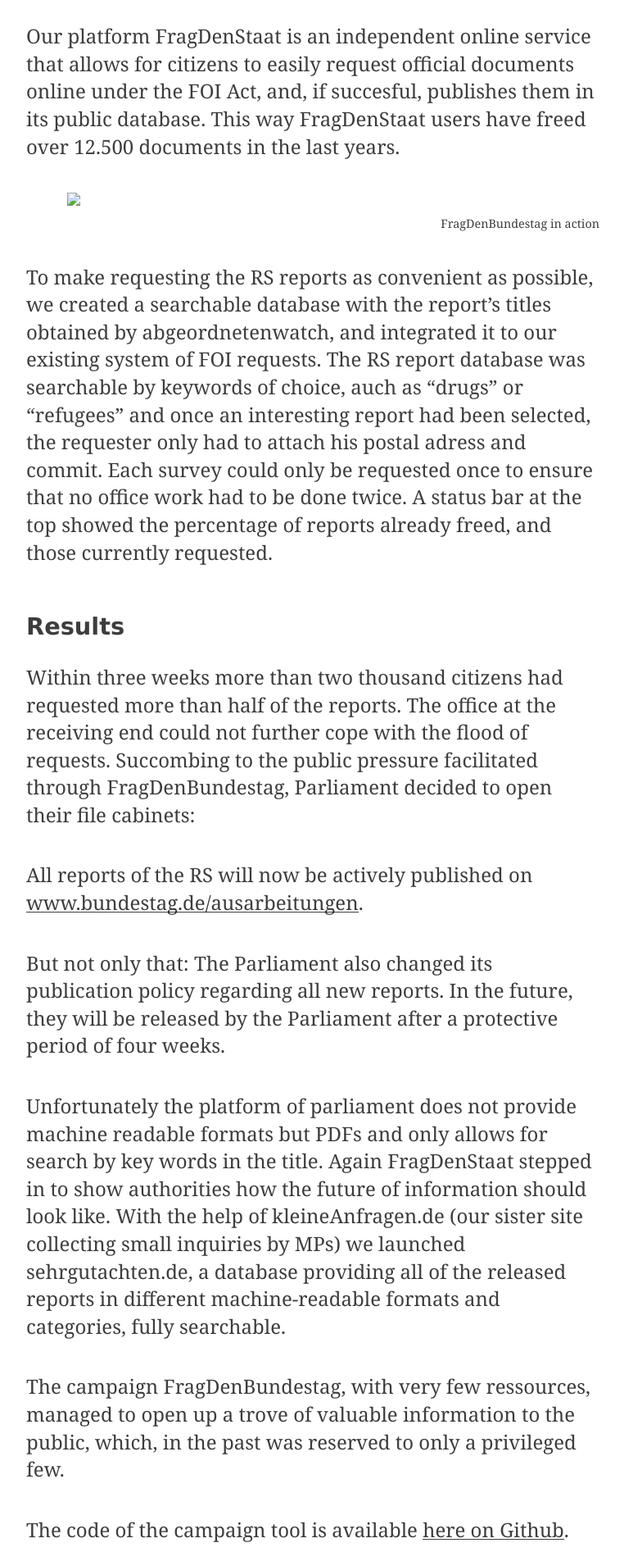
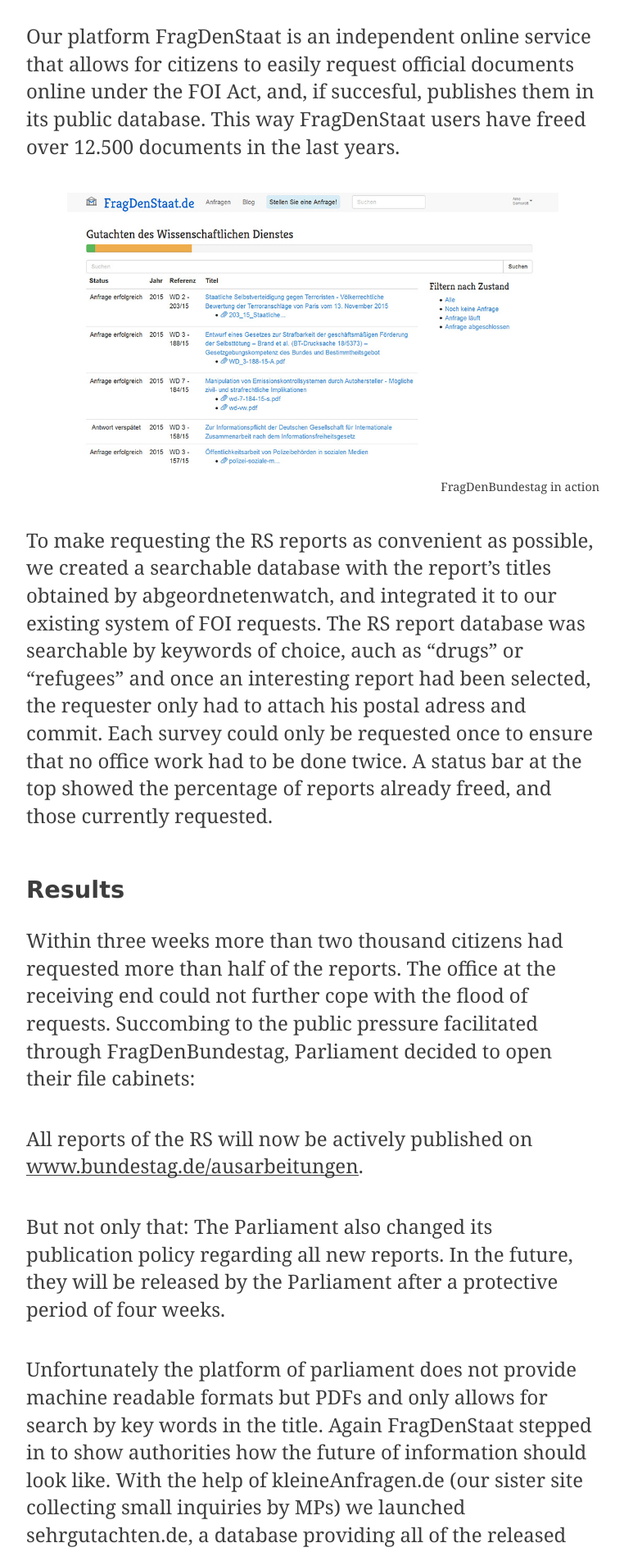
Before and after one commit to okfde/blog.fragdenstaat.de, a Jekyll site: the page built from _posts/2016/2016-03-14-askparliament.markdown, in a window 1280 px wide. Shown: the part 2346-4239 px from the top of the page at 82% size, without its empty margins (258-1020 px from the left). Built offline with Jekyll 4.4.1, drawn with Linux system fonts in a browser that asks for light colours.

Commit message:
Update 2016-03-14-askparliament.markdown

```diff
--- a/_posts/2016/2016-03-14-askparliament.markdown
+++ b/_posts/2016/2016-03-14-askparliament.markdown
@@ -7,7 +7,7 @@
 ---
 
 On February 18th 2016 German Parliament (“Bundestag”) announced the release of thousands of previously non-public reports conducted by the Research Section of Parliament in reaction to our campaign <a href="http://fragdenbundestag.de/">FragDenBundestag!</a> (“Ask Parliament!”).
-<h3>Background</h3>
+<h4>Background</h4>
 
 The body known as Research Section (“Wissenschaftlicher Dienst”) is a panel of independent experts consisting of roughly 100 scientists and lawyers. Members of Parliament can turn to the Research Section for advice aiding them in making informed decisions, on topics they are not, or not as, familiar with. These can range from  to the effectiveness of drug policies to TTIP or the likelyhood of an UFO landing on German territory (spoiler alert: it’s rather low).
 
@@ -25,7 +25,7 @@
 
 Our platform FragDenStaat is an independent online service that allows for citizens to easily request official documents online under the FOI Act, and, if succesful, publishes them in its public database. This way FragDenStaat users have freed over 12.500 documents in the last years.
 
-<figure><img src="../20-1.jpg" width="600"><figcaption>FragDenBundestag in action</figcaption></figure>
+<figure><img src="https://github.com/okfde/blog.fragdenstaat.de/blob/gh-pages/_posts/2016/20-1.jpg" width="600"><figcaption>FragDenBundestag in action</figcaption></figure>
 
 To make requesting the RS reports as convenient as possible, we created a searchable database with the report’s titles obtained by abgeordnetenwatch, and integrated it to our existing system of FOI requests. The RS report database was searchable by keywords of choice, auch as “drugs” or “refugees” and once an interesting report had been selected, the requester only had to attach his postal adress and commit. Each survey could only be requested once to ensure that no office work had to be done twice. A status bar at the top showed the percentage of reports already freed, and those currently requested.
 <h3>Results</h3>
```
